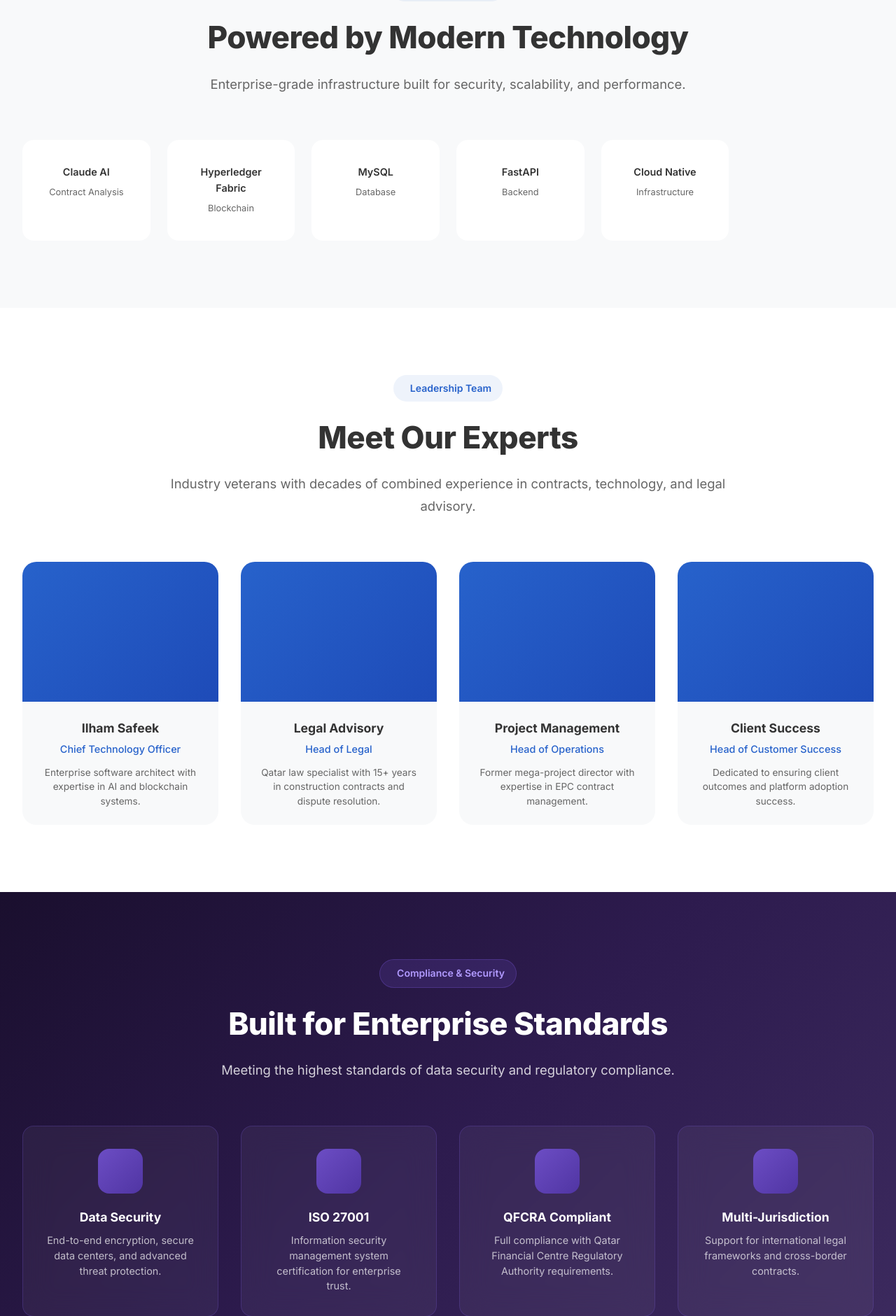
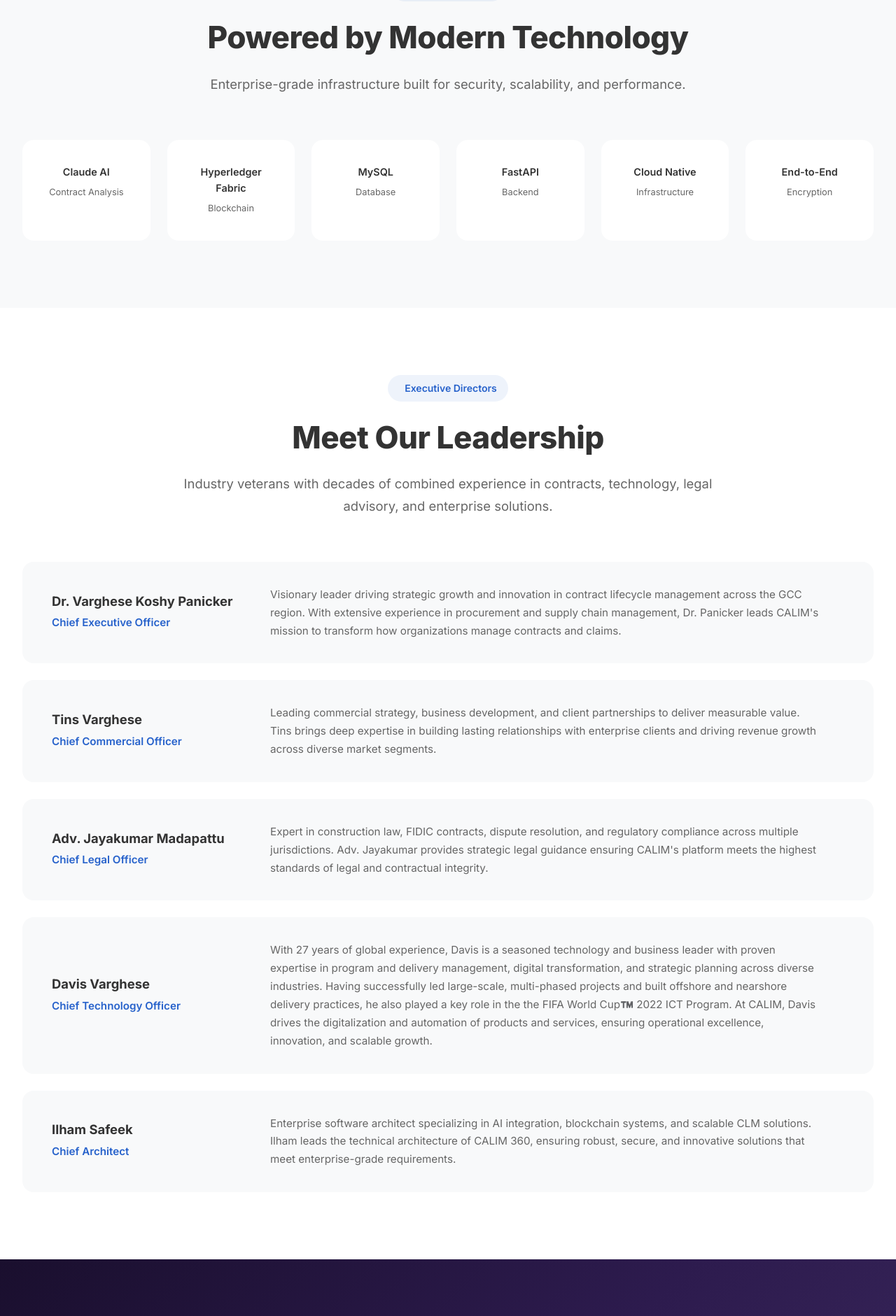
Before and after one commit to Ilhamsafeek/calim360-final, a Python web app: template app/static/templates/about.html in a window 1280 px wide. Shown: the part 4120-6001 px from the top of the page at 70% size. Run offline with Jinja, Linux system fonts and the light colour scheme; the template is opened without the code that fills it, so the values that code supplies are empty; some libraries are stand-ins or nearby versions.

Commit message:
first commit

```diff
--- a/app/static/templates/about.html
+++ b/app/static/templates/about.html
@@ -43,9 +43,6 @@
             overflow-x: hidden;
         }
 
-        /* ============================================
-           NAVIGATION - Same as /
-           ============================================ */
         .navbar {
             position: fixed;
             top: 0; left: 0; right: 0;
@@ -187,9 +184,6 @@
             cursor: pointer;
         }
 
-        /* ============================================
-           PAGE HERO
-           ============================================ */
         .page-hero {
             min-height: 50vh;
             background: var(--gradient-hero);
@@ -265,9 +259,6 @@
             margin-right: auto;
         }
 
-        /* ============================================
-           SECTIONS COMMON
-           ============================================ */
         .container {
             max-width: 1400px;
             margin: 0 auto;
@@ -307,9 +298,6 @@
             line-height: 1.7;
         }
 
-        /* ============================================
-           MISSION SECTION
-           ============================================ */
         .mission-section {
             padding: 6rem 0;
             background: white;
@@ -412,9 +400,6 @@
             display: block;
         }
 
-        /* ============================================
-           VALUES SECTION
-           ============================================ */
         .values-section {
             padding: 6rem 0;
             background: var(--background-light);
@@ -476,9 +461,6 @@
             line-height: 1.6;
         }
 
-        /* ============================================
-           STORY SECTION
-           ============================================ */
         .story-section {
             padding: 6rem 0;
             background: white;
@@ -520,9 +502,6 @@
             margin: 0;
         }
 
-        /* ============================================
-           EXPERTISE SECTION
-           ============================================ */
         .expertise-section {
             padding: 6rem 0;
             background: var(--gradient-hero);
@@ -610,9 +589,6 @@
             font-size: 16px;
         }
 
-        /* ============================================
-           TECHNOLOGY SECTION
-           ============================================ */
         .technology-section {
             padding: 6rem 0;
             background: var(--background-light);
@@ -657,73 +633,90 @@
             color: var(--text-muted);
         }
 
-        /* ============================================
-           TEAM SECTION
-           ============================================ */
         .team-section {
             padding: 6rem 0;
             background: white;
         }
 
         .team-grid {
-            display: grid;
-            grid-template-columns: repeat(4, 1fr);
-            gap: 2rem;
+            display: flex;
+            flex-direction: column;
+            gap: 1.5rem;
         }
 
         .team-card {
             background: var(--background-light);
-            border-radius: 20px;
-            overflow: hidden;
+            border-radius: 16px;
+            padding: 2rem 2.5rem;
+            display: grid;
+            grid-template-columns: 280px 1fr auto;
+            align-items: center;
+            gap: 2rem;
             transition: var(--transition);
+            border: 2px solid transparent;
         }
 
         .team-card:hover {
-            transform: translateY(-8px);
+            transform: translateX(8px);
             box-shadow: var(--shadow-lg);
+            border-color: var(--primary-color);
+            background: white;
         }
 
-        .team-avatar {
-            height: 200px;
-            background: var(--gradient-primary);
+        .team-info-left {
             display: flex;
-            align-items: center;
-            justify-content: center;
+            flex-direction: column;
         }
 
-        .team-avatar i {
-            font-size: 80px;
-            color: rgba(255,255,255,0.3);
-        }
-
-        .team-info {
-            padding: 1.5rem;
-            text-align: center;
-        }
-
-        .team-info h4 {
-            font-size: 1.1rem;
+        .team-info-left h4 {
+            font-size: 1.15rem;
             font-weight: 700;
             color: var(--text-color);
             margin-bottom: 0.25rem;
         }
 
-        .team-info .role {
-            font-size: 0.9rem;
+        .team-info-left .role {
+            font-size: 0.95rem;
             color: var(--primary-color);
-            font-weight: 500;
-            margin-bottom: 0.75rem;
+            font-weight: 600;
+            margin-bottom: 0.25rem;
         }
 
-        .team-info p {
-            font-size: 0.85rem;
+        .team-info-left .credentials {
+            font-size: 0.8rem;
             color: var(--text-muted);
-            line-height: 1.5;
+            font-weight: 500;
+            letter-spacing: 0.3px;
         }
 
-        /* ============================================
-           COMPLIANCE SECTION
-           ============================================ */
+        .team-description {
+            font-size: 0.95rem;
+            color: var(--text-muted);
+            line-height: 1.7;
+        }
+
+        .team-social {
+            display: flex;
+            gap: 0.5rem;
+        }
+
+        .team-social a {
+            width: 36px;
+            height: 36px;
+            background: rgba(39,98,203,0.1);
+            border-radius: 8px;
+            display: flex;
+            align-items: center;
+            justify-content: center;
+            color: var(--primary-color);
+            transition: var(--transition);
+        }
+
+        .team-social a:hover {
+            background: var(--primary-color);
+            color: white;
+        }
+
         .compliance-section {
             padding: 6rem 0;
             background: linear-gradient(135deg, #1a0f2e 0%, #2d1b4e 50%, #3d2b5f 100%);
@@ -791,9 +784,6 @@
             line-height: 1.5;
         }
 
-        /* ============================================
-           CTA SECTION
-           ============================================ */
         .cta-section {
             padding: 6rem 0;
             background: var(--gradient-primary);
@@ -823,9 +813,6 @@
             flex-wrap: wrap;
         }
 
-        /* ============================================
-           FOOTER
-           ============================================ */
         .footer {
             background: #0f1729;
             color: rgba(255,255,255,0.7);
@@ -908,17 +895,25 @@
 
         .footer-socials a:hover { background: var(--primary-color); }
 
-        /* ============================================
-           RESPONSIVE
-           ============================================ */
         @media (max-width: 1200px) {
             .mission-grid { grid-template-columns: 1fr; gap: 3rem; }
             .values-grid { grid-template-columns: repeat(2, 1fr); }
             .expertise-grid { grid-template-columns: repeat(2, 1fr); }
             .tech-grid { grid-template-columns: repeat(3, 1fr); }
-            .team-grid { grid-template-columns: repeat(2, 1fr); }
+            .team-card { grid-template-columns: 220px 1fr auto; }
             .compliance-grid { grid-template-columns: repeat(2, 1fr); }
             .footer-grid { grid-template-columns: repeat(3, 1fr); }
+        }
+
+        @media (max-width: 992px) {
+            .team-card {
+                grid-template-columns: 1fr;
+                text-align: center;
+                gap: 1rem;
+            }
+            .team-social {
+                justify-content: center;
+            }
         }
 
         @media (max-width: 768px) {
@@ -931,7 +926,6 @@
             .values-grid { grid-template-columns: 1fr; }
             .expertise-grid { grid-template-columns: 1fr; }
             .tech-grid { grid-template-columns: repeat(2, 1fr); }
-            .team-grid { grid-template-columns: 1fr; }
             .compliance-grid { grid-template-columns: 1fr; }
             .footer-grid { grid-template-columns: 1fr; text-align: center; }
             .footer-brand { max-width: 100%; margin: 0 auto; }
@@ -947,18 +941,17 @@
     </style>
 </head>
 <body>
-    <!-- Navigation - Same as / -->
     <nav class="navbar" id="navbar">
         <div class="nav-container">
             <a href="/" class="logo">
                 <img src="/static/img/contriq-logo.png" alt="CALIM 360" class="logo-img">
             </a>
             <ul class="nav-menu">
-                  <li><a href="/#features" class="nav-link">Features</a></li>
+                <li><a href="/#features" class="nav-link">Features</a></li>
                 <li><a href="/#blockchain" class="nav-link">Blockchain</a></li>
                 <li><a href="/#modules" class="nav-link">Modules</a></li>
                 <li><a href="/#industries" class="nav-link">Industries</a></li>
-                <li><a href="/about" class="nav-link">About</a></li>
+                <li><a href="/about" class="nav-link active">About</a></li>
             </ul>
             <div class="nav-actions">
                 <a href="/login" class="btn btn-ghost"><i class="ti ti-login"></i> Login</a>
@@ -970,7 +963,6 @@
         </div>
     </nav>
 
-    <!-- Page Hero -->
     <section class="page-hero">
         <div class="hero-bg-pattern"></div>
         <div class="hero-grid"></div>
@@ -991,7 +983,6 @@
         </div>
     </section>
 
-    <!-- Mission Section -->
     <section class="mission-section">
         <div class="container">
             <div class="mission-grid">
@@ -1048,7 +1039,6 @@
         </div>
     </section>
 
-    <!-- Values Section -->
     <section class="values-section">
         <div class="container">
             <div class="section-header">
@@ -1081,7 +1071,6 @@
         </div>
     </section>
 
-    <!-- Story Section -->
     <section class="story-section">
         <div class="container">
             <div class="story-content">
@@ -1112,7 +1101,6 @@
         </div>
     </section>
 
-    <!-- Expertise Section -->
     <section class="expertise-section">
         <div class="container">
             <div class="section-header">
@@ -1150,7 +1138,6 @@
                     <ul class="expertise-list">
                         <li><i class="ti ti-check"></i> Hyperledger Fabric Blockchain</li>
                         <li><i class="ti ti-check"></i> Claude AI Integration</li>
-                        <!-- <li><i class="ti ti-check"></i> DocuSign E-Signatures</li> -->
                         <li><i class="ti ti-check"></i> ISO 27001 Compliance</li>
                     </ul>
                 </div>
@@ -1158,7 +1145,6 @@
         </div>
     </section>
 
-    <!-- Technology Section -->
     <section class="technology-section">
         <div class="container">
             <div class="section-header">
@@ -1177,11 +1163,6 @@
                     <h4>Hyperledger Fabric</h4>
                     <span>Blockchain</span>
                 </div>
-                <!-- <div class="tech-item">
-                    <i class="ti ti-writing-sign"></i>
-                    <h4>DocuSign</h4>
-                    <span>E-Signatures</span>
-                </div> -->
                 <div class="tech-item">
                     <i class="ti ti-database"></i>
                     <h4>MySQL</h4>
@@ -1197,64 +1178,78 @@
                     <h4>Cloud Native</h4>
                     <span>Infrastructure</span>
                 </div>
-            </div>
-        </div>
-    </section>
-
-    <!-- Team Section -->
-    <section class="team-section">
-        <div class="container">
-            <div class="section-header">
-                <span class="section-badge"><i class="ti ti-users-group"></i> Leadership Team</span>
-                <h2 class="section-title">Meet Our Experts</h2>
-                <p class="section-subtitle">Industry veterans with decades of combined experience in contracts, technology, and legal advisory.</p>
-            </div>
-            <div class="team-grid">
-                <div class="team-card">
-                    <div class="team-avatar">
-                        <i class="ti ti-user"></i>
-                    </div>
-                    <div class="team-info">
-                        <h4>Ilham Safeek</h4>
-                        <div class="role">Chief Technology Officer</div>
-                        <p>Enterprise software architect with expertise in AI and blockchain systems.</p>
-                    </div>
-                </div>
-                <div class="team-card">
-                    <div class="team-avatar">
-                        <i class="ti ti-user"></i>
-                    </div>
-                    <div class="team-info">
-                        <h4>Legal Advisory</h4>
-                        <div class="role">Head of Legal</div>
-                        <p>Qatar law specialist with 15+ years in construction contracts and dispute resolution.</p>
-                    </div>
-                </div>
-                <div class="team-card">
-                    <div class="team-avatar">
-                        <i class="ti ti-user"></i>
-                    </div>
-                    <div class="team-info">
-                        <h4>Project Management</h4>
-                        <div class="role">Head of Operations</div>
-                        <p>Former mega-project director with expertise in EPC contract management.</p>
-                    </div>
-                </div>
-                <div class="team-card">
-                    <div class="team-avatar">
-                        <i class="ti ti-user"></i>
-                    </div>
-                    <div class="team-info">
-                        <h4>Client Success</h4>
-                        <div class="role">Head of Customer Success</div>
-                        <p>Dedicated to ensuring client outcomes and platform adoption success.</p>
-                    </div>
+                <div class="tech-item">
+                    <i class="ti ti-lock"></i>
+                    <h4>End-to-End</h4>
+                    <span>Encryption</span>
                 </div>
             </div>
         </div>
     </section>
 
-    <!-- Compliance Section -->
+    <!-- Executive Directors Section -->
+    <section class="team-section">
+        <div class="container">
+            <div class="section-header">
+                <span class="section-badge"><i class="ti ti-users-group"></i> Executive Directors</span>
+                <h2 class="section-title">Meet Our Leadership</h2>
+                <p class="section-subtitle">Industry veterans with decades of combined experience in contracts, technology, legal advisory, and enterprise solutions.</p>
+            </div>
+            <div class="team-grid">
+                <div class="team-card">
+                    <div class="team-info-left">
+                        <h4>Dr. Varghese Koshy Panicker</h4>
+                        <div class="role">Chief Executive Officer</div>
+                    </div>
+                    <div class="team-description">
+                        Visionary leader driving strategic growth and innovation in contract lifecycle management across the GCC region. With extensive experience in procurement and supply chain management, Dr. Panicker leads CALIM's mission to transform how organizations manage contracts and claims.
+                    </div>
+
+                </div>
+                <div class="team-card">
+                    <div class="team-info-left">
+                        <h4>Tins Varghese</h4>
+                        <div class="role">Chief Commercial Officer</div>
+                    </div>
+                    <div class="team-description">
+                        Leading commercial strategy, business development, and client partnerships to deliver measurable value. Tins brings deep expertise in building lasting relationships with enterprise clients and driving revenue growth across diverse market segments.
+                    </div>
+
+                </div>
+                <div class="team-card">
+                    <div class="team-info-left">
+                        <h4>Adv. Jayakumar Madapattu</h4>
+                        <div class="role">Chief Legal Officer</div>
+                    </div>
+                    <div class="team-description">
+                        Expert in construction law, FIDIC contracts, dispute resolution, and regulatory compliance across multiple jurisdictions. Adv. Jayakumar provides strategic legal guidance ensuring CALIM's platform meets the highest standards of legal and contractual integrity.
+                    </div>
+
+                </div>
+                <div class="team-card">
+                    <div class="team-info-left">
+                        <h4>Davis Varghese</h4>
+                        <div class="role">Chief Technology Officer</div>
+                    </div>
+                    <div class="team-description">
+                        With 27 years of global experience, Davis is a seasoned technology and business leader with proven expertise in program and delivery management, digital transformation, and strategic planning across diverse industries. Having successfully led large-scale, multi-phased projects and built offshore and nearshore delivery practices, he also played a key role in the  the FIFA World Cup™️ 2022 ICT Program. At CALIM, Davis drives the digitalization and automation of products and services, ensuring operational excellence, innovation, and scalable growth.
+                    </div>
+
+                </div>
+                <div class="team-card">
+                    <div class="team-info-left">
+                        <h4>Ilham Safeek</h4>
+                        <div class="role">Chief Architect</div>
+                    </div>
+                    <div class="team-description">
+                        Enterprise software architect specializing in AI integration, blockchain systems, and scalable CLM solutions. Ilham leads the technical architecture of CALIM 360, ensuring robust, secure, and innovative solutions that meet enterprise-grade requirements.
+                    </div>
+
+                </div>
+            </div>
+        </div>
+    </section>
+
     <section class="compliance-section">
         <div class="container">
             <div class="section-header">
@@ -1287,7 +1282,6 @@
         </div>
     </section>
 
-    <!-- CTA Section -->
     <section class="cta-section">
         <div class="container">
             <h2>Ready to Transform Your Contract Management?</h2>
@@ -1303,7 +1297,6 @@
         </div>
     </section>
 
-    <!-- Footer - Same as / -->
     <footer class="footer">
         <div class="container">
             <div class="footer-grid">
@@ -1355,7 +1348,6 @@
                 <p class="footer-copyright">© 2025 CALIM 360. All rights reserved. | Secure. Scalable. Blockchain-Verified. Audit-Ready.</p>
                 <div class="footer-socials">
                     <a href="#"><i class="ti ti-brand-linkedin"></i></a>
-                    <!-- <a href="#"><i class="ti ti-brand-twitter"></i></a> -->
                     <a href="#"><i class="ti ti-brand-youtube"></i></a>
                 </div>
             </div>
@@ -1363,7 +1355,6 @@
     </footer>
 
     <script>
-        // Navbar scroll effect
         window.addEventListener('scroll', () => {
             const navbar = document.getElementById('navbar');
             if (window.scrollY > 50) {
@@ -1373,7 +1364,6 @@
             }
         });
 
-        // Smooth scroll for anchor links
         document.querySelectorAll('a[href^="#"]').forEach(anchor => {
             anchor.addEventListener('click', function(e) {
                 e.preventDefault();
@@ -1384,13 +1374,11 @@
             });
         });
 
-        // Mobile menu toggle
         function toggleMobileMenu() {
             const menu = document.querySelector('.nav-menu');
             menu.style.display = menu.style.display === 'flex' ? 'none' : 'flex';
         }
 
-        // Animate on scroll
         const observerOptions = { threshold: 0.1, rootMargin: '0px 0px -50px 0px' };
         const observer = new IntersectionObserver((entries) => {
             entries.forEach(entry => {
```
Also changed, not shown: app/static/templates/index.html (+0 -35 lines).
